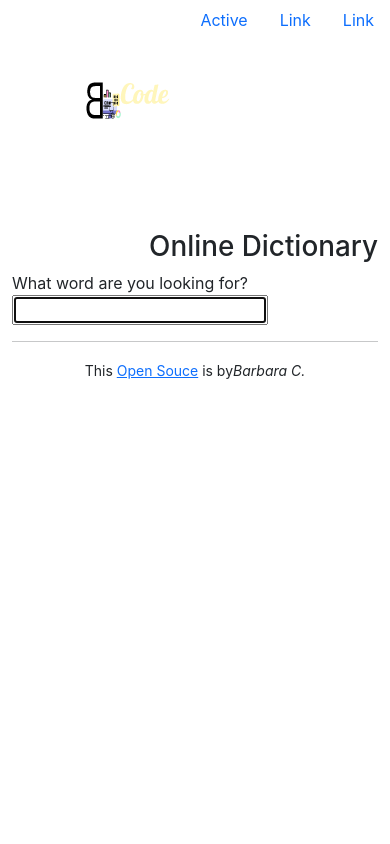
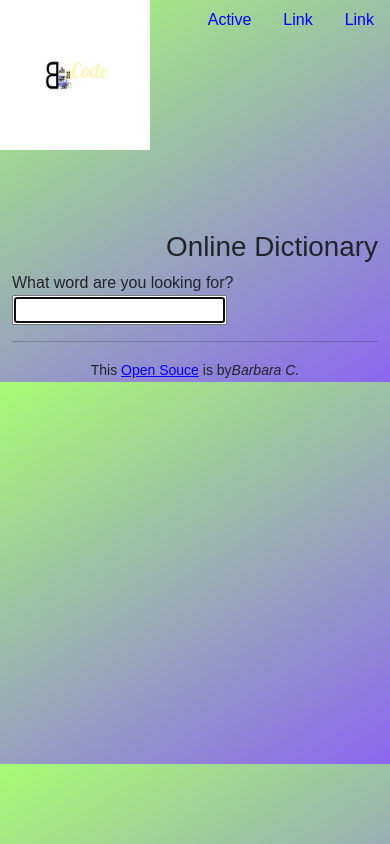
Before and after one commit to bcot-code/dictionary-project, a React (Create React App) app: page / in a window 390 px wide. Built offline with nearby package versions, Linux system fonts and the light colour scheme.

Commit message:
Added and adjusted Phonetics

```diff
--- a/package.json
+++ b/package.json
@@ -8,6 +8,7 @@
     "@testing-library/user-event": "^13.5.0",
     "axios": "^1.3.4",
     "react": "^18.2.0",
+    "react-audio-player": "^0.17.0",
     "react-dom": "^18.2.0",
     "react-scripts": "5.0.1",
     "web-vitals": "^2.1.4"
--- a/src/App.css
+++ b/src/App.css
@@ -1,13 +1,44 @@
+.App {
+  font-family: "Raleway", sans-serif;
+}
+body {
+  background: linear-gradient(
+    148deg,
+    rgb(167, 252, 115) 0%,
+    rgb(139, 102, 241) 100%
+  );
+}
 .App-header {
   margin: 30px 0;
 }
+
 .App-logo {
-  max-width: 400px;
+  max-width: 150px;
   position: absolute;
   top: 0;
-  left: 25px;
+  left: 0px;
 }
 .App-footer {
   text-align: center;
   margin: 30px 0;
+  font-size: 12px;
 }
+
+a:link {
+  color: blue;
+}
+a:visited {
+  color: plum;
+}
+a:hover {
+  color: aquamarine;
+}
+
+.App .dictionary {
+  background-color: whitesmoke;
+  max-width: 970px;
+  margin: 0 auto;
+  border: 1px solid whitesmoke;
+  padding: 30px;
+  box-shadow: rgba(99, 99, 99, 0.2) 0px 2px 8px 0;
+}
--- /dev/null
+++ b/src/Phonetics.js
@@ -0,0 +1,14 @@
+import React from "react";
+import ReactAudioPlayer from "react-audio-player";
+
+export default function Phonetic(props) {
+  console.log(props.phonetic);
+  return (
+    <div className="Phonetics">
+      <div>{props.phonetic}</div>
+      <div className="col-2">
+        <ReactAudioPlayer src="my_audio_file.ogg" autoPlay controls />
+      </div>
+    </div>
+  );
+}
--- a/src/Results.js
+++ b/src/Results.js
@@ -1,15 +1,21 @@
 import React from "react";
 import Meanings from "./Meanings";
+import Phonetic from "./Phonetics";
 
 export default function Results(props) {
   if (props.definition) {
     return (
       <div className="Results">
-        <section>
+        <section className="word row">
           <h1>{props.definition.word}</h1>
-          <h2>{props.definition.phonetic}</h2>
+          <div className="col-8">
+            <div className="col-2">
+              <Phonetic phonetic={props.definition.phonetic} />
+            </div>
+          </div>
         </section>
 
+        <section className="meaning">
           {props.definition.meanings.map(function (meaning, index) {
             return (
               <section key={index}>
@@ -17,6 +23,7 @@ export default function Results(props) {
               </section>
             );
           })}
+        </section>
       </div>
     );
   } else {
```
Also changed, not shown: 1 other file (tests, documents, lock files or other folders). Lines whose indentation alone changed are shown as unchanged.
